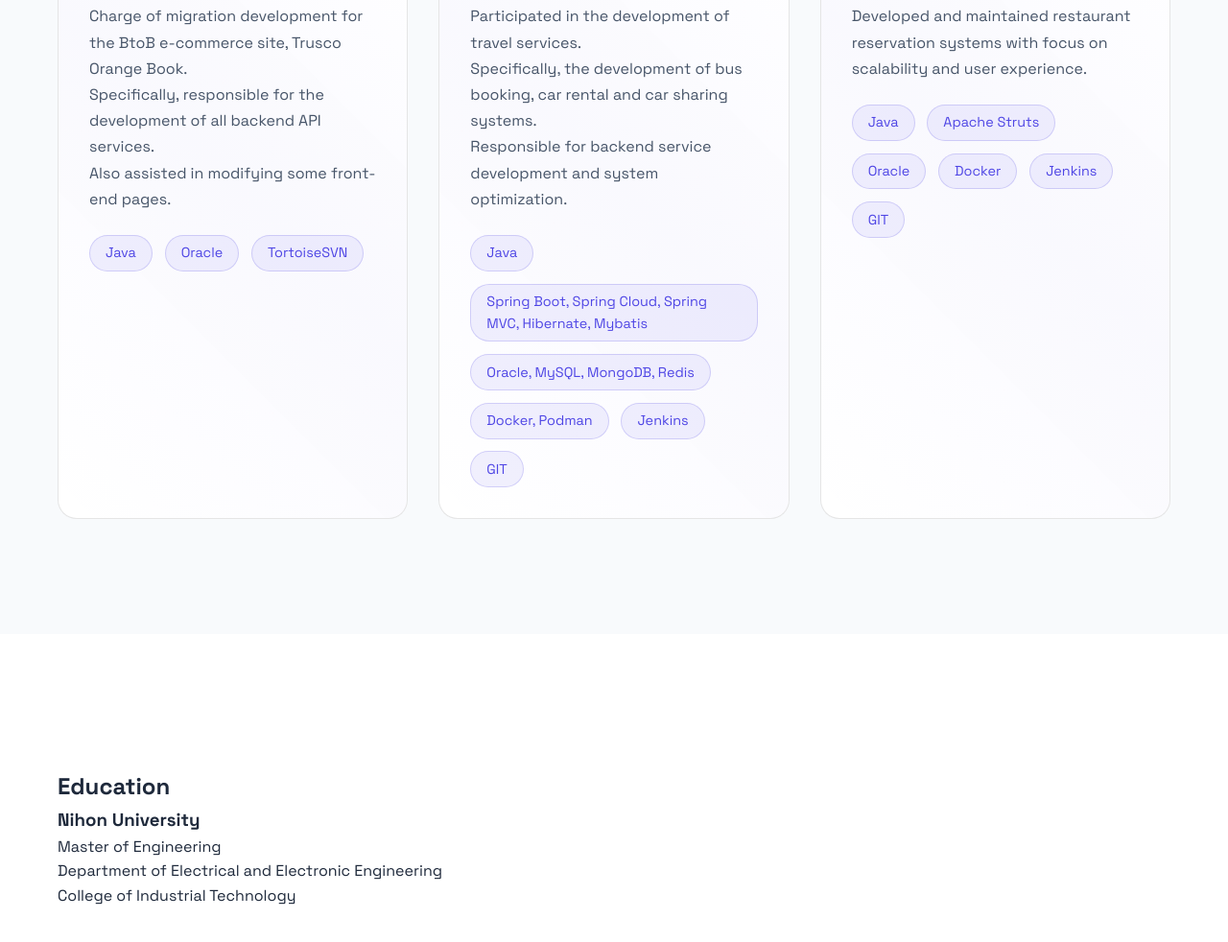
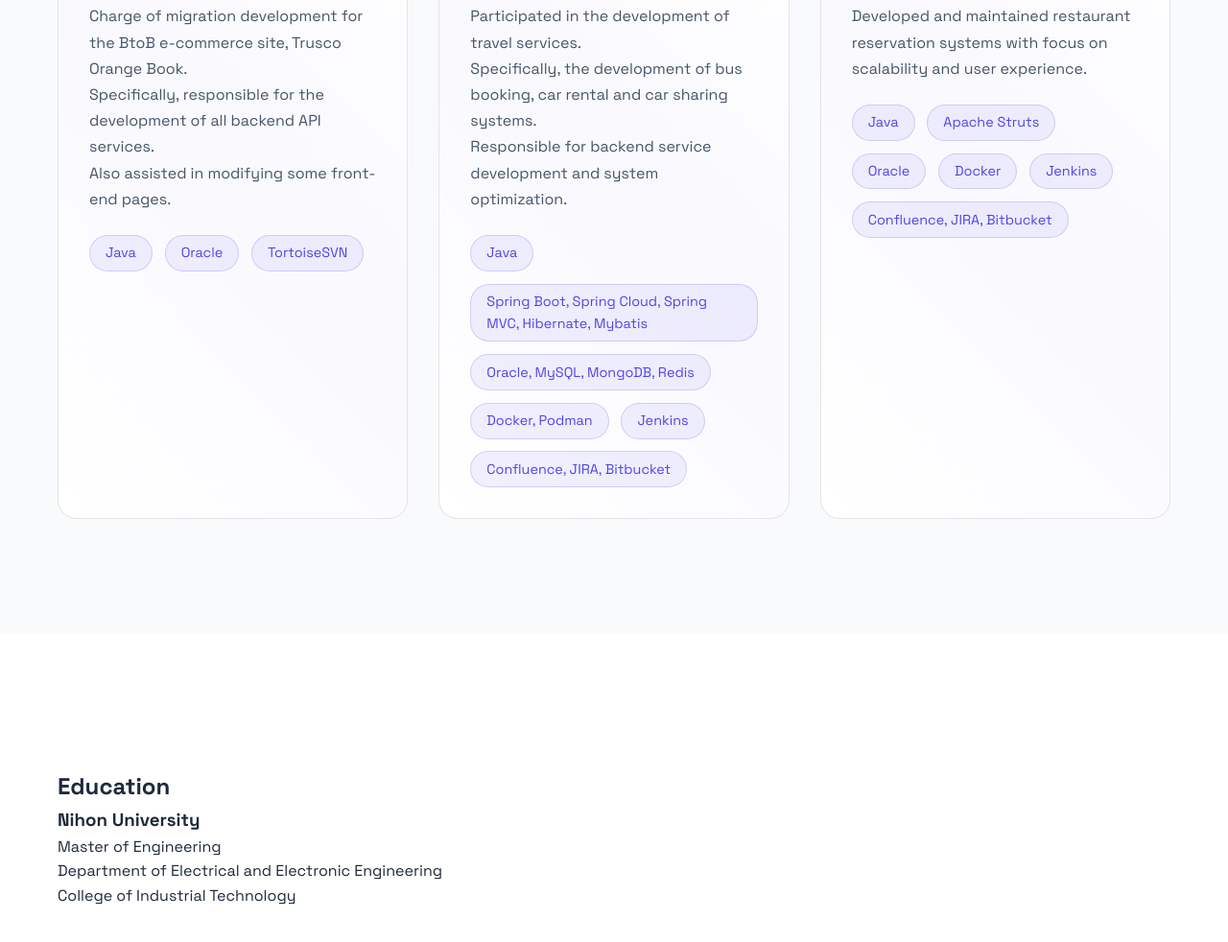
Before and after one commit to znbwork/znbwork.github.io, a plain HTML site: page index.html in a window 1280 px wide. Shown: the part 2397-3379 px from the top of the page at 96% size. Drawn offline with Linux system fonts and the light colour scheme.

Commit message:
Update index.html

```diff
--- a/index.html
+++ b/index.html
@@ -147,7 +147,7 @@
                             <span>Oracle, MySQL, MongoDB, Redis</span>
                             <span>Docker, Podman</span>
                             <span>Jenkins</span>
-                            <span>GIT</span>
+                            <span>Confluence, JIRA, Bitbucket</span>
                         </div>
                     </div>
                     <div class="project-card">
@@ -161,7 +161,7 @@
                             <span>Oracle</span>
                             <span>Docker</span>
                             <span>Jenkins</span>
-                            <span>GIT</span>
+                            <span>Confluence, JIRA, Bitbucket</span>
                         </div>
                     </div>
                 </div>
```
